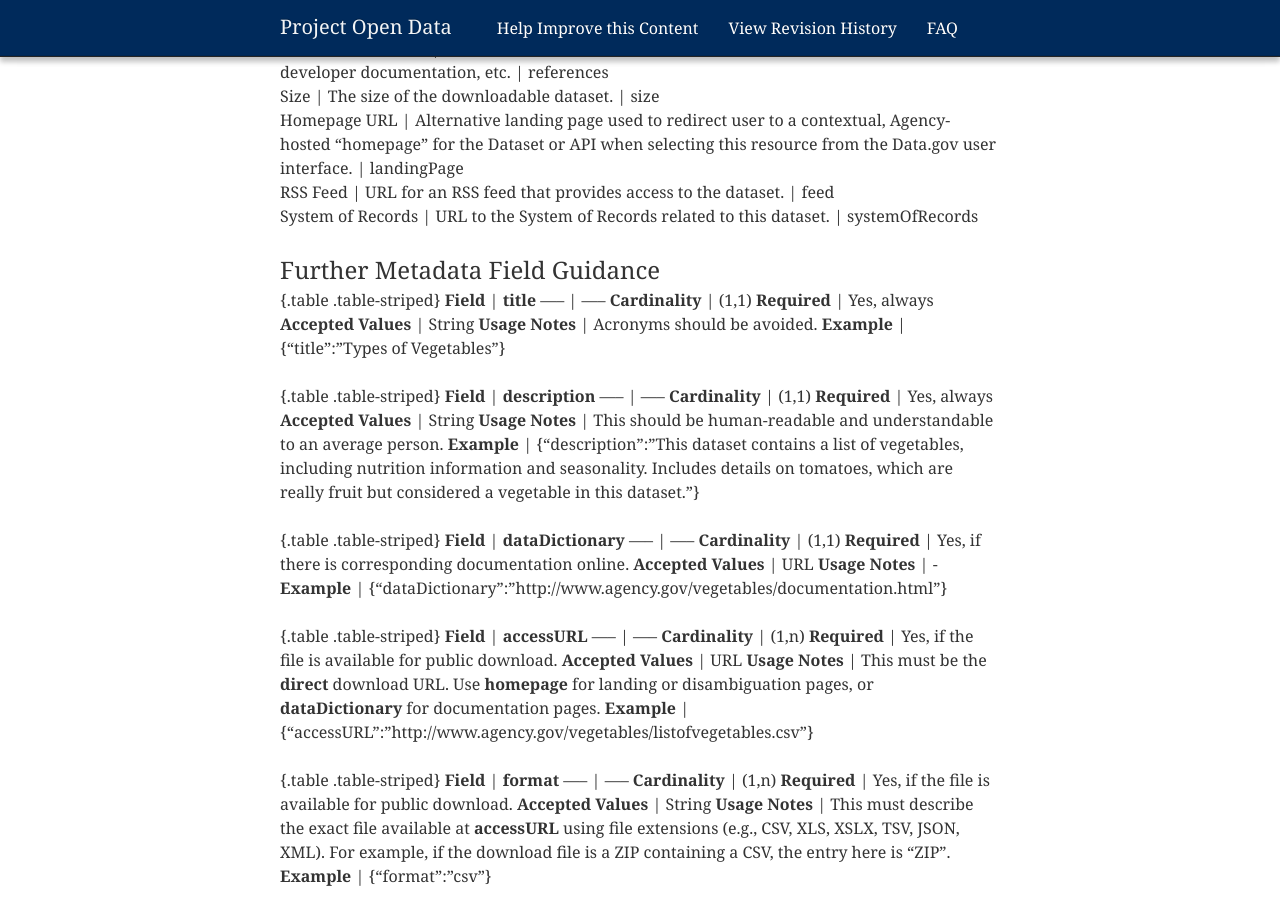
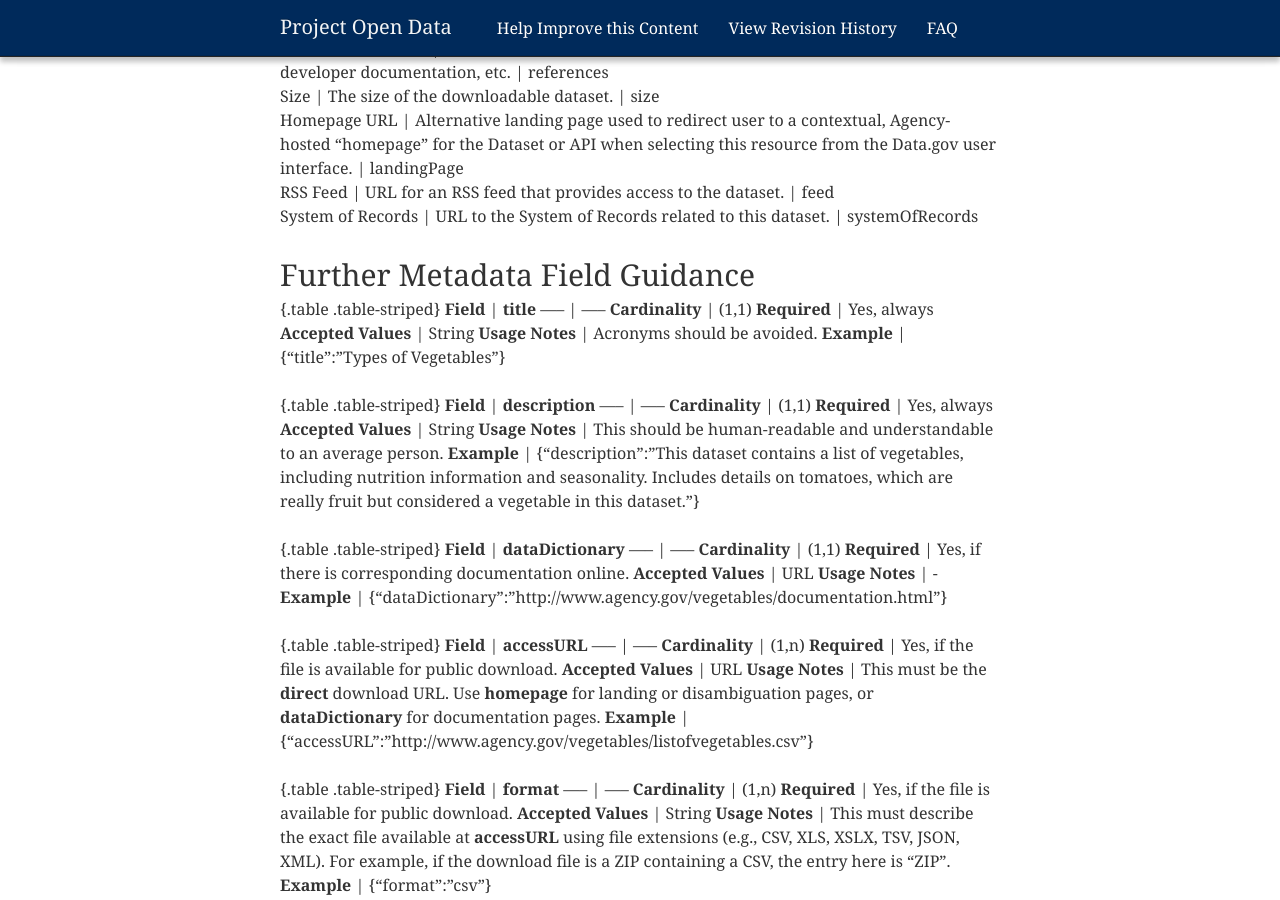
Before and after one commit to gbinal/p-o-d.github.com, a Jekyll site: the page built from schema.md, in a window 1280 px wide and 900 px high, scrolled down 2997 px. Built offline with Jekyll 4.4.1, drawn with Linux system fonts in a browser that asks for light colours; nearby versions of some CDN libraries.

```diff
--- a/schema.md
+++ b/schema.md
@@ -89,8 +89,8 @@ RSS Feed            | URL for an RSS feed that provides access to the dataset.
 System of Records   | URL to the System of Records related to this dataset. | systemOfRecords
 
 
-### Further Metadata Field Guidance
-
+Further Metadata Field Guidance
+-------------------------------
 {.table .table-striped}
 **Field** | **title**
 ----- | -----
```
